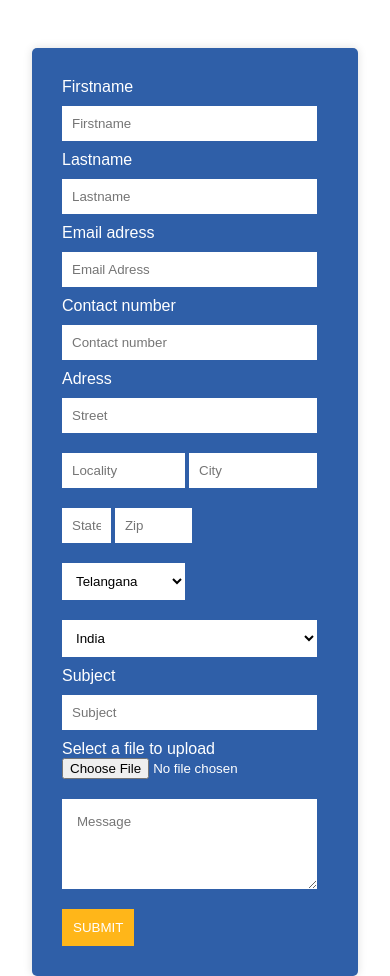
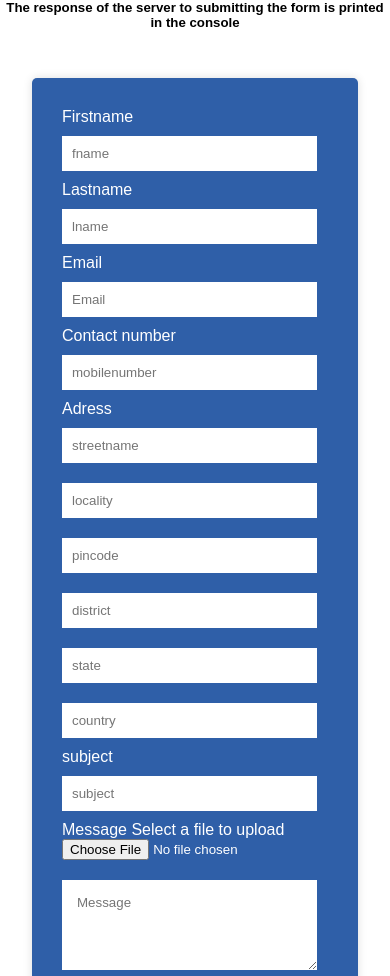
Before and after one commit to Kalyaniuppala12/Emailvalidation, a plain HTML site: page index.html in a window 390 px wide. Shown: the top 976 px of the page. Drawn offline with Linux system fonts and the light colour scheme; no server answers.

Commit message:
save changesnow

```diff
--- a/index.css
+++ b/index.css
@@ -15,7 +15,7 @@ body{
     width: 100%;
     padding:0px  2rem;
 }
-.form{
+.container{
     background-color: #2f5fa8;
     max-width: 500px;
     margin: 0 auto;
@@ -58,62 +58,3 @@ body{
     border: 1px solid #ffb619;
     text-transform: uppercase;
 }
-
-#inputStreet {
-    width: 100%;
-    border: none;
-    background: #fff;
-    margin: 10px 0;
-    padding: 10px;;
-  }
-
-  #inputCity {
-    width: 50%;
-    border: none;
-    background: #fff;
-    margin: 10px 0;
-    padding: 10px;
-
-  }
-
-  #inputState {
-    width: 19%;
-    border: none;
-    background: #fff;
-    margin: 10px 0;
-    padding: 10px;;
-  }
-  #inputlocal{
-    width: 48%;
-    border: none;
-    background: #fff;
-    margin: 10px 0;
-    padding: 10px;
-
-  }
-  #inputZip {
-    width: 30%;
-    border: none;
-    background: #fff;
-    margin: 10px 0;
-    padding: 10px;;
-  }
-
-  #inputDistrict {
-    width: 48%;
-    border: none;
-    background: #fff;
-    margin: 10px 0;
-    padding: 10px;;
-  }
-
-  #inputCountry {
-    width: 100%;
-    border: none;
-    background: #fff;
-    margin: 10px 0;
-    padding: 10px;;
-  }
- .input :required{
-    color: red;
- }
--- a/index.html
+++ b/index.html
@@ -1,100 +1,64 @@
-<!DOCTYPE html5>
+
+<!DOCTYPE html>
 <html lang="en">
 <head>
     <meta charset="UTF-8">
     <meta http-equiv="X-UA-Compatible" content="IE=edge">
     <meta name="viewport" content="width=device-width, initial-scale=1.0">
-    <link href="index.css" rel="Stylesheet">
-    <title>Contact Us form</title>
+    <link  rel="stylesheet" href="index.css">
+    <title>Document</title>
 </head>
 <body>
+
+<h5 style="text-align:center;">The response of the server to submitting the form is printed in the console</h5>
 <div class="wrapper">
-        <div class="form">
+    <div class="container">
         <div class="input-fields">
-                <form id="form" method="post">
+<form id="form">
     <label>Firstname</label>
-              <input type="text" class="input form-control" placeholder="Firstname" pattern="[[a-zA-Z]]" title="please Enter Alphabets" tabindex="4" required >
+<input name="Firstname"  class="input" type="text" placeholder="fname" required>
 <label>Lastname</label>
-              <input type="text" class="input form-control" placeholder="Lastname"  pattern="[[a-zA-Z]]" title="please Enter Alphabets" required>
-              <label>Email adress</label>
-              <input type="email"  class="input form-control" placeholder="Email Adress" required>
+<input name="Lastname" class="input" type="text" placeholder="lname" required>
+<label>Email</label>
+<input name="Email" class="input" type="text" placeholder="Email" required>
  <label>Contact number</label>
-              <input type="number"  class="input form-control" placeholder="Contact number" pattern="[{0-10}]"  required>
+<input name="contact" class="input" type="number" placeholder="mobilenumber" required>
 <label>Adress</label>
-              <input type="street"  class="form-control"  id="inputStreet"  placeholder="Street" title="please Enter the street" required>
-              <input type="Locality"  class="form-control"  id="inputlocal"  placeholder="Locality" title="please Enter the lOCALITY" required>
-              <input type="city"  class="form-control" id="inputCity" placeholder="City" title="please Enter the city" required>
-              <input type="state"  class="form-control"  id="inputState"  placeholder="State" title="please Enter the state" required>
-             <input type="zip"  class="form-control"  id="inputZip"  placeholder="Zip" title="please Enter the postalcode" required>
-             <select type="District"  class="form-control"  id="inputDistrict"  placeholder="District" title="please Enter the District" required>
-            <option value="Telangana">Telangana</option>
-            <option value="Ananthapuramu">Ananthapuramu</option>
-            <option value="Bapatla">Bapatla</option>
-            <option value="Nalgonda">Nalgonda</option>
-            <option value="Eluru">Eluru</option>
-            <option value="Alappuzha">Alappuzha</option>
-            <option value="Idukki">Idukki</option>
-            <option value="Kollam">Kollam</option>
-            </select>
-            <select id="inputCountry" name="list" form="countryform" placeholder="Country" title="please Enter the Country" required>
-            <option value="India">India</option>
-            <option value="USA">USA</option>
-            <option value="England">England</option>
-            <option value="Afghanistan">Afghanistan</option>
-            <option value="Canada">Canada</option>
-            <option value="Cuba">Cuba</option>
-            <option value="Peru">Peru</option>
-            <option value="Qatar">Qatar</option>
-            </select>
-              <label>Subject</label>
-              <input type="text" class="input"  placeholder="Subject"  title="Please Enter the subject"  required>
+<input name="street"  class="input" type="text" placeholder="streetname" required>
+<input name="locality"type="text" class="input" placeholder="locality" required>
+<input name="pin"type="text" class="input" placeholder="pincode" required>
+<input name="distict"type="text"  class="input" placeholder="district" required>
+<input name="state"type="text" class="input" placeholder="state" required>
+<input name="country"type="text" class="input" placeholder="country" required>
+<label>subject</label>
+<input name="subject"type="text" class="input" placeholder="subject" required>
+<label>Message</label>
 <label for="myfile">Select a file to upload</label><br>
 <input type="file" id="myfile" name="myfile" title="please choose the file" required>
 <textarea placeholder="Message" rows="4" title="please comment" required></textarea>
-              <button type="submit" class="btn">submit</button>
+<button type="submit" class="btn">Submit</button>
 </form>
 </div>
 </div>
 </div>
+<script>
+(function() {
+const form = document.getElementById('form');
+form.addEventListener('submit', function(e) {
 
+e.preventDefault();
 
-    <script>
+const payload = new FormData(form);
 
+fetch('https://httpbin.org/post', {
+method: 'POST',
+body: payload,
+})
+.then(res => res.json())
+.then(data => console.log(data))
+})
+})()
+</script>
 
-      fetch("http://ec2-3-22-57-145.us-east-2.compute.amazonaws.com/api-contact-us/",{
-           // method:'POST',
-           // headers :{
-           //     'Content-Type':'application/json;charset=utf-8'
-          //  },
-           // body:JSON.stringify(todo)
-           method: 'POST',
-	body:JSON.stringify({
-    first_name: "kalyani",
-    last_name: "uppala",
-    email_address: "kalyani@gmail.com",
-    contact_number: "8096899883",
-    street_name: "miyapur",
-    locality: "Indian",
-    pin_code: "500049",
-    district: "Hyderabad",
-    state: "Telangana",
-    country: "India",
-    subject: "hello",
-    message: "adhgj",
-    file_name: "abc"
-}),
-headers: {
-           "Content-Type": "application/json; charset=UTF-8"
-        },
-      })
-
-     .then(function(response){
-         return response
-     })
-
-     .then(function(data){
-        console.log(data)
-     })
-    </script>
 </body>
 </html>
```
Lines whose indentation alone changed are shown as unchanged.
